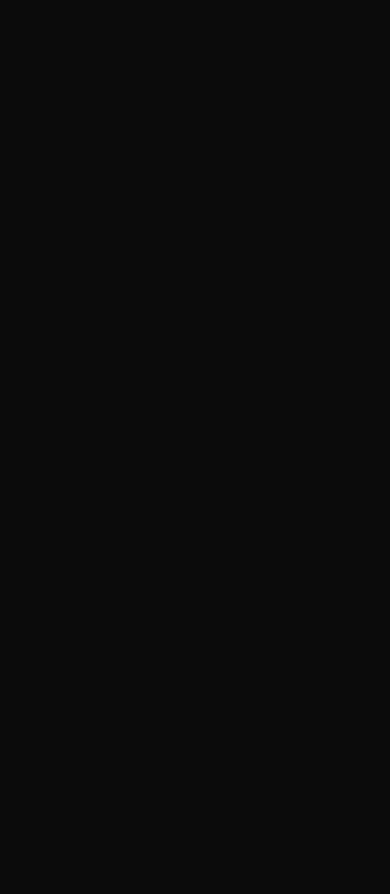
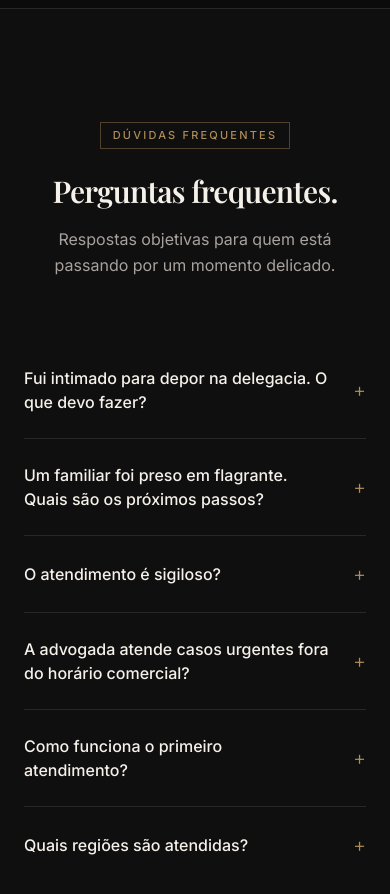
Before and after one commit to MarcosRanauro/site-monique-ranauro, a Next.js app: page / in a window 390 px wide. Shown: the part 6840-7734 px from the top of the page. Before the commit the page ends 6848 px from the top, so only its background shows below. Built offline with nearby package versions, Linux system fonts and the light colour scheme; a web font is replaced by a local one.

Commit message:
Create FAQ section

```diff
--- a/src/app/page.tsx
+++ b/src/app/page.tsx
@@ -4,6 +4,7 @@
 import About from "@/components/sections/About";
 import PracticeAreas from "@/components/sections/PracticeAreas";
 import Differentials from "@/components/sections/Differentials";
+import FAQ from "@/components/sections/FAQ";
 
 export default function Home() {
   return (
@@ -15,6 +16,7 @@
         <About />
         <PracticeAreas />
         <Differentials />
+        <FAQ />
       </main>
     </>
   );
--- /dev/null
+++ b/src/components/sections/FAQ.tsx
@@ -0,0 +1,101 @@
+"use client";
+
+import { useState } from "react";
+
+const faqs = [
+  {
+    question: "Fui intimado para depor na delegacia. O que devo fazer?",
+    answer:
+      "Antes de qualquer depoimento, é fundamental buscar orientação jurídica. Você tem o direito de ser assistido por advogado durante todo o processo. Comparecer sem acompanhamento técnico pode comprometer sua defesa desde as primeiras etapas da investigação.",
+  },
+  {
+    question: "Um familiar foi preso em flagrante. Quais são os próximos passos?",
+    answer:
+      "O primeiro passo é acionar um advogado criminalista imediatamente. A pessoa presa tem direito a assistência jurídica desde o momento da prisão. Nas primeiras horas, é possível verificar a legalidade da prisão, acompanhar a lavratura do auto e se preparar para a audiência de custódia, que deve ocorrer em até 24 horas.",
+  },
+  {
+    question: "O atendimento é sigiloso?",
+    answer:
+      "Sim. O sigilo profissional é um dever ético e legal da advocacia. Todas as informações compartilhadas com a advogada são tratadas com absoluta confidencialidade, em todas as fases do caso.",
+  },
+  {
+    question: "A advogada atende casos urgentes fora do horário comercial?",
+    answer:
+      "Sim. O escritório mantém plantão 24 horas para situações de urgência criminal, como prisão em flagrante, condução à delegacia e audiência de custódia. Nesses casos, o contato deve ser feito diretamente pelo WhatsApp.",
+  },
+  {
+    question: "Como funciona o primeiro atendimento?",
+    answer:
+      "O primeiro contato pode ser feito pelo WhatsApp ou pelo formulário de contato. A partir daí, é agendada uma conversa para entender a situação, esclarecer dúvidas e, se for o caso, definir os próximos passos. Cada situação é analisada de forma individual.",
+  },
+  {
+    question: "Quais regiões são atendidas?",
+    answer:
+      "O escritório está localizado em Nova Iguaçu e atende toda a Baixada Fluminense e a região metropolitana do Rio de Janeiro, com possibilidade de atendimento presencial ou remoto conforme a necessidade do caso.",
+  },
+];
+
+export default function FAQ() {
+  const [openIndex, setOpenIndex] = useState<number | null>(null);
+
+  const toggle = (index: number) => {
+    setOpenIndex(openIndex === index ? null : index);
+  };
+
+  return (
+    <section id="faq" className="border-t border-border bg-[#0f0f0f] py-28">
+      <div className="mx-auto max-w-6xl px-6">
+
+        {/* Cabeçalho centralizado */}
+        <div className="mx-auto mb-16 max-w-2xl text-center">
+          <span className="inline-block w-fit border border-accent/40 px-3 py-1 text-[11px] font-medium uppercase tracking-[0.2em] text-accent">
+            Dúvidas frequentes
+          </span>
+          <h2 className="mt-6 font-heading text-3xl font-semibold leading-tight tracking-tight text-foreground md:text-4xl">
+            Perguntas frequentes.
+          </h2>
+          <p className="mt-4 text-base leading-relaxed text-muted">
+            Respostas objetivas para quem está passando por um momento delicado.
+          </p>
+        </div>
+
+        {/* Acordeão */}
+        <div className="mx-auto max-w-3xl">
+          {faqs.map(({ question, answer }, index) => {
+            const isOpen = openIndex === index;
+            return (
+              <div
+                key={question}
+                className={index > 0 ? "border-t border-border" : ""}
+              >
+                <button
+                  onClick={() => toggle(index)}
+                  className="flex w-full items-center justify-between gap-6 py-6 text-left"
+                >
+                  <span className="text-base font-medium text-foreground">
+                    {question}
+                  </span>
+                  <span className="shrink-0 text-xl font-light text-accent">
+                    {isOpen ? "−" : "+"}
+                  </span>
+                </button>
+                <div
+                  className={`grid transition-all duration-300 ease-in-out ${
+                    isOpen ? "grid-rows-[1fr]" : "grid-rows-[0fr]"
+                  }`}
+                >
+                  <div className="overflow-hidden">
+                    <p className="pb-6 text-sm leading-relaxed text-muted">
+                      {answer}
+                    </p>
+                  </div>
+                </div>
+              </div>
+            );
+          })}
+        </div>
+
+      </div>
+    </section>
+  );
+}
```
Also changed, not shown: 1 other file (tests, documents, lock files or other folders).
